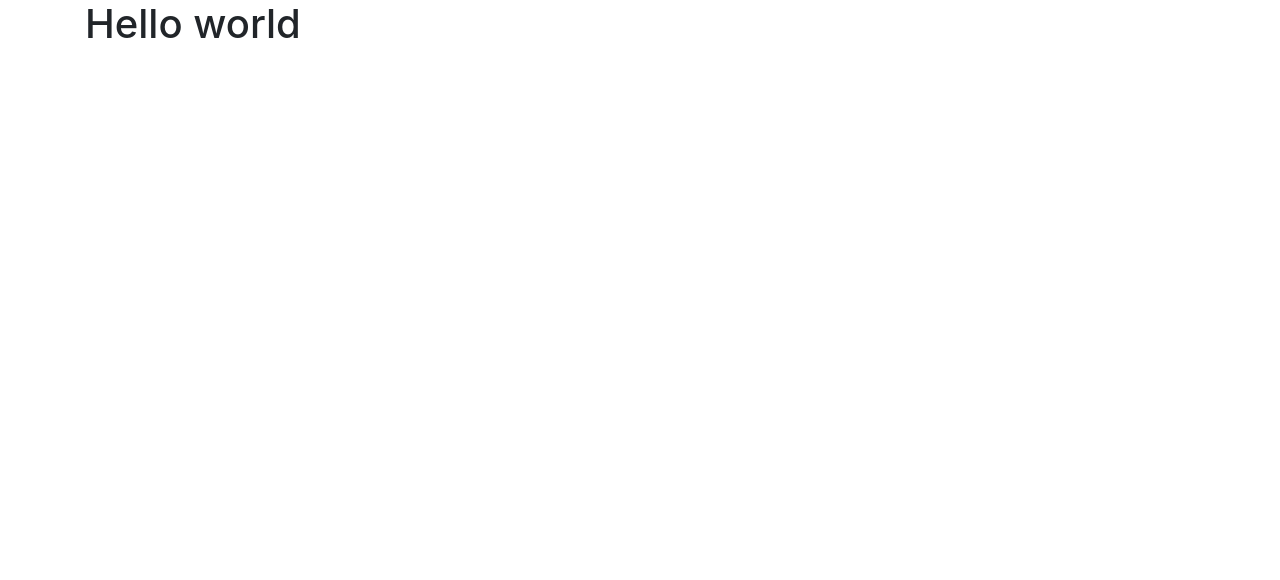
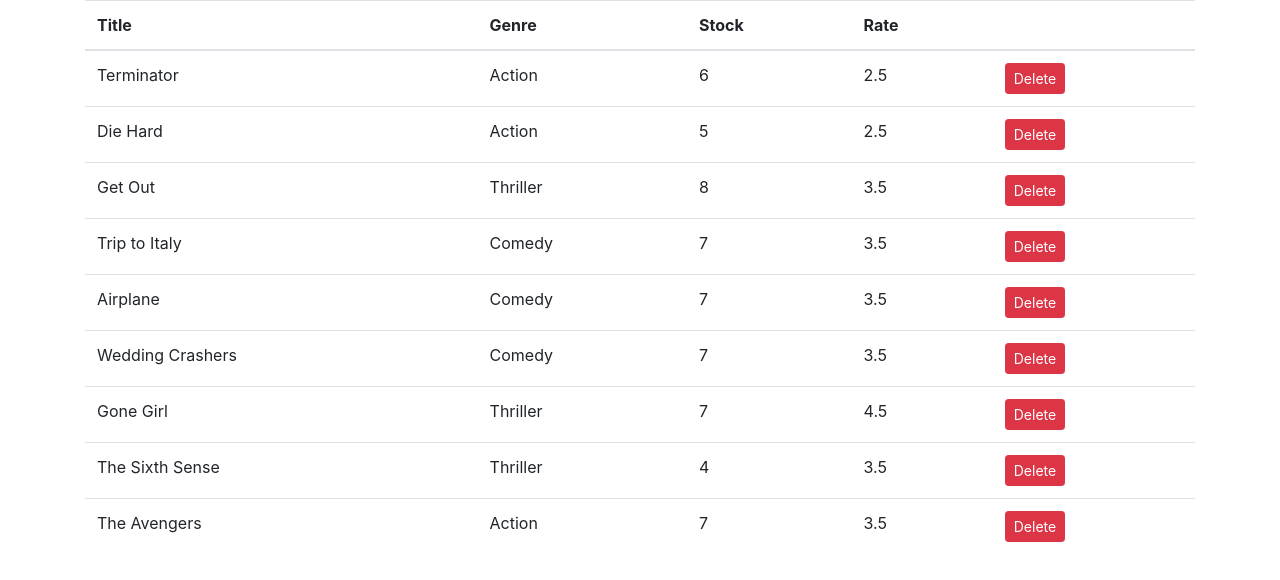
Before and after one commit to subodh20/vidley-project, a React (Create React App) app: page / in a window 1280 px wide. Shown: the top 580 px of the page. Built offline with nearby package versions, Linux system fonts and the light colour scheme.

Commit message:
movie-table

```diff
--- a/src/App.css
+++ b/src/App.css
@@ -36,3 +36,6 @@
     transform: rotate(360deg);
   }
 }
+.container {
+  color: #61dafb;
+}
--- a/src/App.js
+++ b/src/App.js
@@ -1,10 +1,11 @@
 import React, { Component } from "react";
+import Movies from "./components/movies";
 import "./App.css";
 
 function App() {
   return (
     <main className="container">
-      <h1>Hello world</h1>
+      <Movies />
     </main>
   );
 }
--- /dev/null
+++ b/src/components/movies.jsx
@@ -0,0 +1,37 @@
+import React, { Component } from "react";
+import { getMovies } from "../services/fakeMovieService";
+class Movies extends Component {
+  state = {
+    movies: getMovies(),
+  };
+  render() {
+    return (
+      <table className="table">
+        <thead>
+          <tr>
+            <th>Title</th>
+            <th>Genre</th>
+            <th>Stock</th>
+            <th>Rate</th>
+            <th></th>
+          </tr>
+        </thead>
+        <tbody>
+          {this.state.movies.map((movie) => (
+            <tr>
+              <td>{movie.title}</td>
+              <td>{movie.genre.name}</td>
+              <td>{movie.numberInStock}</td>
+              <td>{movie.dailyRentalRate}</td>
+              <td>
+                <button className="btn btn-danger btn-sm">Delete</button>
+              </td>
+            </tr>
+          ))}
+        </tbody>
+      </table>
+    );
+  }
+}
+
+export default Movies;
```
Also changed, not shown: 1 other file (tests, documents, lock files or other folders).
